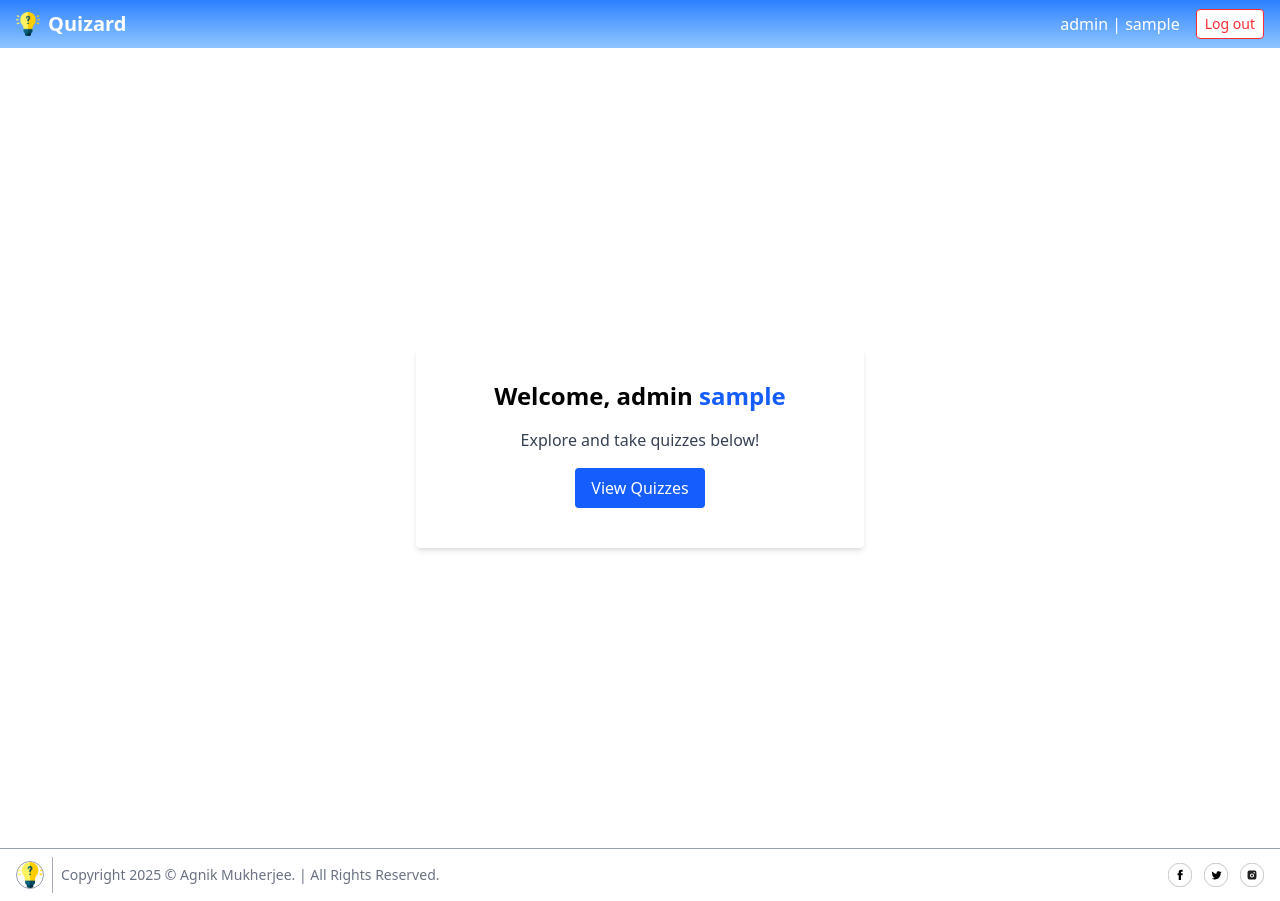
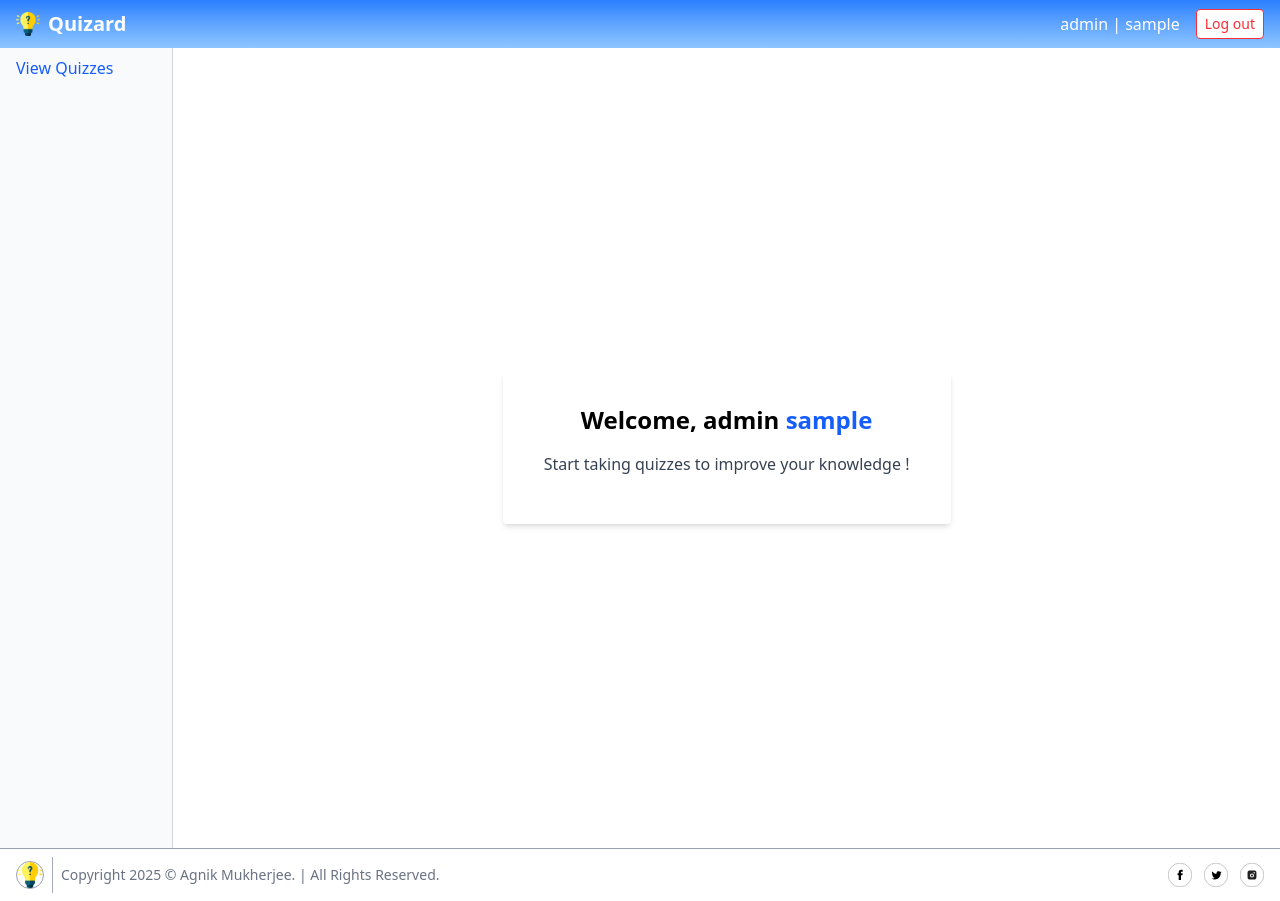
Before and after one commit to AgnikMukherjee/quiz, a React (Vite) app in the folder client/: page /dashboard in a window 1280 px wide. Built offline with nearby package versions, Linux system fonts and the light colour scheme; sample sign-in values are in the browser's storage.

Commit message:
ui structure update (tech interview)

```diff
--- a/client/src/App.jsx
+++ b/client/src/App.jsx
@@ -7,12 +7,15 @@ import CreateQuiz from './components/CreateQuiz';
 import ManageQuizzes from './components/ManageQuizzes';
 import AvailableQuizzes from './pages/AvailableQuizzes';
 import QuizAttemptPage from './pages/QuizAttemptPage';
+import Navbar from './components/Navbar';
 
 
 const App = () => {
   const { user } = useAuth();
 
   return (
+    <>
+    <Navbar/>
     <Routes>
       <Route path="/login" element={!user ? <LoginPage /> : <Navigate to="/dashboard" />} />
       <Route path="/register" element={!user ? <RegisterPage /> : <Navigate to="/dashboard" />} />
@@ -34,11 +37,12 @@ const App = () => {
         element={user?.role === 'Admin' ? <ManageQuizzes /> : <Navigate to="/login" />}
       />
 
-      <Route path="/quizzes" element={<AvailableQuizzes />} />
+      <Route path="/quizzes" element={user && user.role === 'User' ?(<AvailableQuizzes />) : (<Navigate to="/login" />)} />
       <Route path="/quizzes/:quizId" element={<QuizAttemptPage />} />
 
       <Route path="*" element={<Navigate to={user ? "/dashboard" : "/login"} />} />
     </Routes>
+    </>
   );
 };
 
--- /dev/null
+++ b/client/src/components/CommonSidebar.jsx
@@ -0,0 +1,43 @@
+import { Link, useLocation } from 'react-router-dom';
+import { useAuth } from '../context/AuthContext';
+
+const CommonSidebar = () => {
+  const location = useLocation();
+  const { user } = useAuth();
+
+  if (!user) return null; // Sidebar only shows for logged-in users
+
+  const links = user.role === 'Admin'
+    ? [
+        { path: '/admin/create-quiz', label: 'Create Quiz' },
+        { path: '/admin/quizzes', label: 'Manage Quizzes' },
+      ]
+    : [
+        { path: '/quizzes', label: 'View Quizzes' },
+      ];
+
+  const isActive = (path) => location.pathname.startsWith(path);
+
+  return (
+    <div className="md:w-50 w-20 md:border-r border-b md:border-b-0 border-gray-300 bg-gray-50 min-h-screen">
+      <ul>
+        {links.map(({ path, label }) => (
+          <li key={path}>
+            <Link
+              to={path}
+              className={`block px-4 py-2 rounded hover:bg-blue-100 ${
+                isActive(path)
+                  ? 'bg-blue-200 text-blue-800 font-semibold'
+                  : 'text-blue-600'
+              }`}
+            >
+              {label}
+            </Link>
+          </li>
+        ))}
+      </ul>
+    </div>
+  );
+};
+
+export default CommonSidebar;
--- a/client/src/components/Navbar.jsx
+++ b/client/src/components/Navbar.jsx
@@ -14,7 +14,7 @@ const Navbar = () => {
     <nav className="bg-gradient-to-b from-blue-500 to-blue-300 min-h-12 text-white px-4 flex justify-between items-center shadow-md">
       <div className='flex items-center gap-2'>
       <img src={bulb} alt="" className='w-6'/>
-      <h1 className="text-xl font-bold">Quizard</h1>
+      <h1 className="text-xl font-bold cursor-pointer" onClick={() => navigate('/dashboard')}>Quizard</h1>
       </div>
 
       <div className="flex items-center gap-4 ">
--- a/client/src/context/AuthContext.jsx
+++ b/client/src/context/AuthContext.jsx
@@ -1,5 +1,5 @@
 import { createContext, useState, useEffect, useContext } from 'react';
-import { jwtDecode } from "jwt-decode";;
+import { jwtDecode } from "jwt-decode";
 
 const AuthContext = createContext();
 
--- a/client/src/pages/Dashboard.jsx
+++ b/client/src/pages/Dashboard.jsx
@@ -1,21 +1,19 @@
-import { useNavigate } from 'react-router-dom';
+
+import Footer from '../components/Footer';
+import CommonSidebar from '../components/CommonSidebar';
+import { Outlet } from 'react-router-dom';
 import { useAuth } from '../context/AuthContext';
-import Navbar from '../components/Navbar';
-import Footer from '../components/Footer';
-import AdminSidebar from '../components/AdminSidebar';
 
 const Dashboard = () => {
-  const { user, logout } = useAuth();
-  const navigate = useNavigate();
 
 
+const { user, logout } = useAuth();
 
   return (
     <div>
-      <Navbar />
+      <main className="text-default min-h-screen bg-white flex">
+        <CommonSidebar />
 
-      <main className='text-default min-h-screen bg-white flex'>
-        {user?.role === 'Admin' ? (<AdminSidebar/>) : ''}
         <div className="min-h-screen w-full flex flex-col items-center justify-center bg-white">
           <div className="bg-white shadow-md rounded p-8 w-full max-w-md text-center">
             <h1 className="text-2xl font-semibold mb-4">
@@ -28,21 +26,18 @@ const Dashboard = () => {
               </div>
             ) : (
               <div>
-                <p className="mb-4 text-gray-700">Explore and take quizzes below!</p>
-                <button
-                  className="bg-blue-600 hover:bg-blue-700 text-white px-4 py-2 rounded mb-2"
-                  onClick={() => navigate('/quizzes')}
-                >
-                  View Quizzes
-                </button>
+                <p className="mb-4 text-gray-700">Start taking quizzes to improve your knowledge ! </p>
               </div>
             )}
 
 
           </div>
         </div>
+
+        {/* <div className="flex-1 p-6">
+          <Outlet />
+        </div> */}
       </main>
-
       <Footer />
     </div>
   );
```
Also changed, not shown: 1 other file (tests, documents, lock files or other folders).
